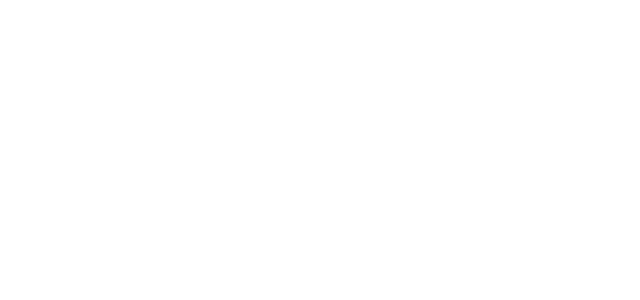
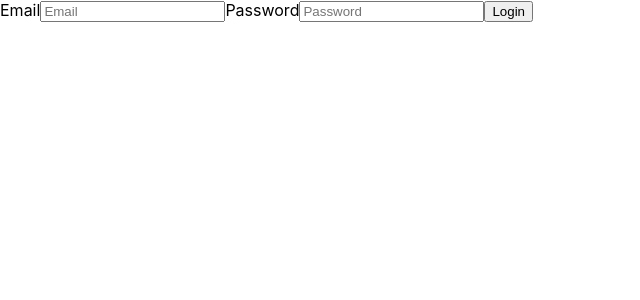
Before and after one commit to educastroa/shift-management, a React (Create React App) app in the folder client/: page / in a window 1280 px wide. Shown: the top 300 px of the page, without its empty margins (0-640 px from the left). Built offline with nearby package versions, Linux system fonts and the light colour scheme.

Commit message:
add form and create handlechange function

```diff
--- a/client/src/components/Login.tsx
+++ b/client/src/components/Login.tsx
@@ -1,28 +1,47 @@
-import { useState } from "react";
+import React, { useState, ChangeEvent } from "react";
 
-interface User {
-  first_name: string;
-  last_name: string;
+interface Inputs {
+  email: string;
+  password: string;
 }
 
-enum ShiftTypes {
-  DAY = "day",
-  AFTERNOON = "afternoon",
-  NIGHT = "night",
+
+function Login() {
+  const [inputs, setInputs] = useState<Array<Inputs>>([]);
+  // const [shift, setShift] = useState<Shift[]>([]);
+
+const handleChange = (event: ChangeEvent<HTMLInputElement>) => {
+  const name = (event.target as HTMLInputElement).name;
+  const value = (event.target as HTMLInputElement).value;
+  setInputs(values => ({...values, [name]: value}))
 }
 
-type Shift = {
-  date: Date;
-  type: `${ShiftTypes}`;
-};
-
-function Login() {
-  const [user, setUser] = useState<Array<User>>([]);
-  const [shift, setShift] = useState<Shift[]>([]);
 
   return (
     <div>
-      {user.length > 0 && user.map((item) => <h1>{item.first_name}</h1>)}
+      <form className="login-form">
+        <label htmlFor="email">Email</label>
+
+        <input
+          type="email"
+          placeholder="Email"
+          name="email"
+          required
+          onChange={handleChange}
+        />
+
+        <label htmlFor="password">Password</label>
+
+        <input
+          type="password"
+          placeholder="Password"
+          name="password"
+          required
+          onChange={handleChange}
+        />
+
+        <button type="submit">Login</button>
+      </form>
     </div>
   );
 }
```
